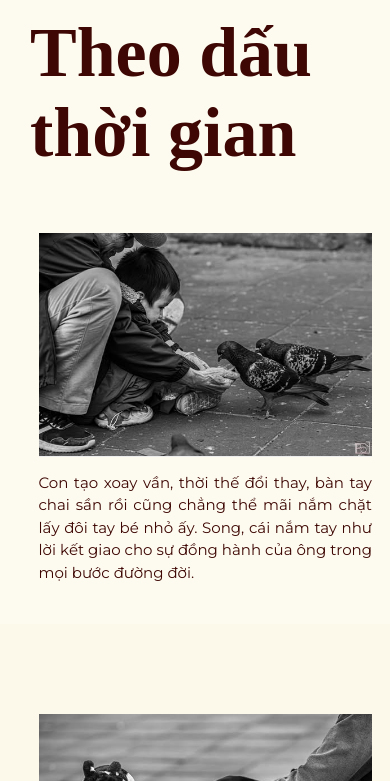
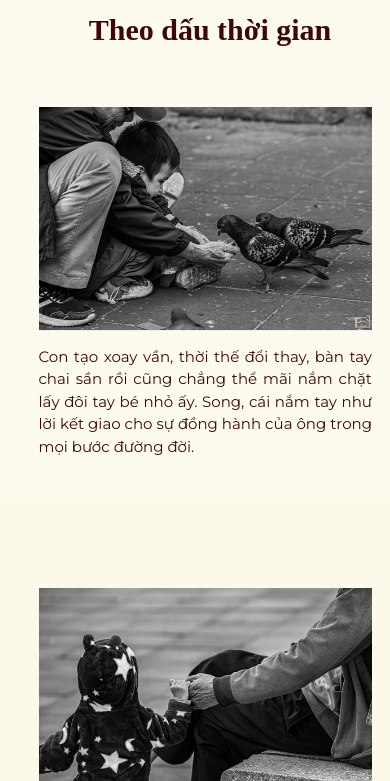
Before and after one commit to thwyy-rgb/POY-Photo-Of-Youth, a plain HTML site: page theodauthoigian.html in a window 390 px wide. Shown: the part 63-844 px from the top of the page. Drawn offline with Linux system fonts and the light colour scheme; a web font is replaced by a local one.

Commit message:
Update theodauthoigian.css

```diff
--- a/theodauthoigian.css
+++ b/theodauthoigian.css
@@ -136,7 +136,6 @@ body {
 }
 
 
-/* Footer */
 .footer {
     background-color: rgb(163, 29, 29);
     padding: 20px;
@@ -145,6 +144,7 @@ body {
     align-items: center;
     flex-direction: row;
     flex: 1;
+    width: 100%;
 }
 
 .footer .info a, .footer .Home a {
@@ -233,8 +233,9 @@ body {
     margin-top: 12px;
   }
 
-  .h1 {
-    font-size: 26px;
+
+  .main .top h1 {
+    font-size: 40px;
     text-align: center;
   }
 
@@ -248,7 +249,6 @@ body {
     line-height: 1.5;
   }
 
-  /* Footer chuyển thành cột */
   .footer {
     flex-direction: column;
     text-align: center;
@@ -271,8 +271,8 @@ body {
     font-size: 16px;
   }
 
-  h1 {
-    font-size: 50px;
+  .main .top h1 {
+    font-size: 30px;
   }
 
   .content p {
```
